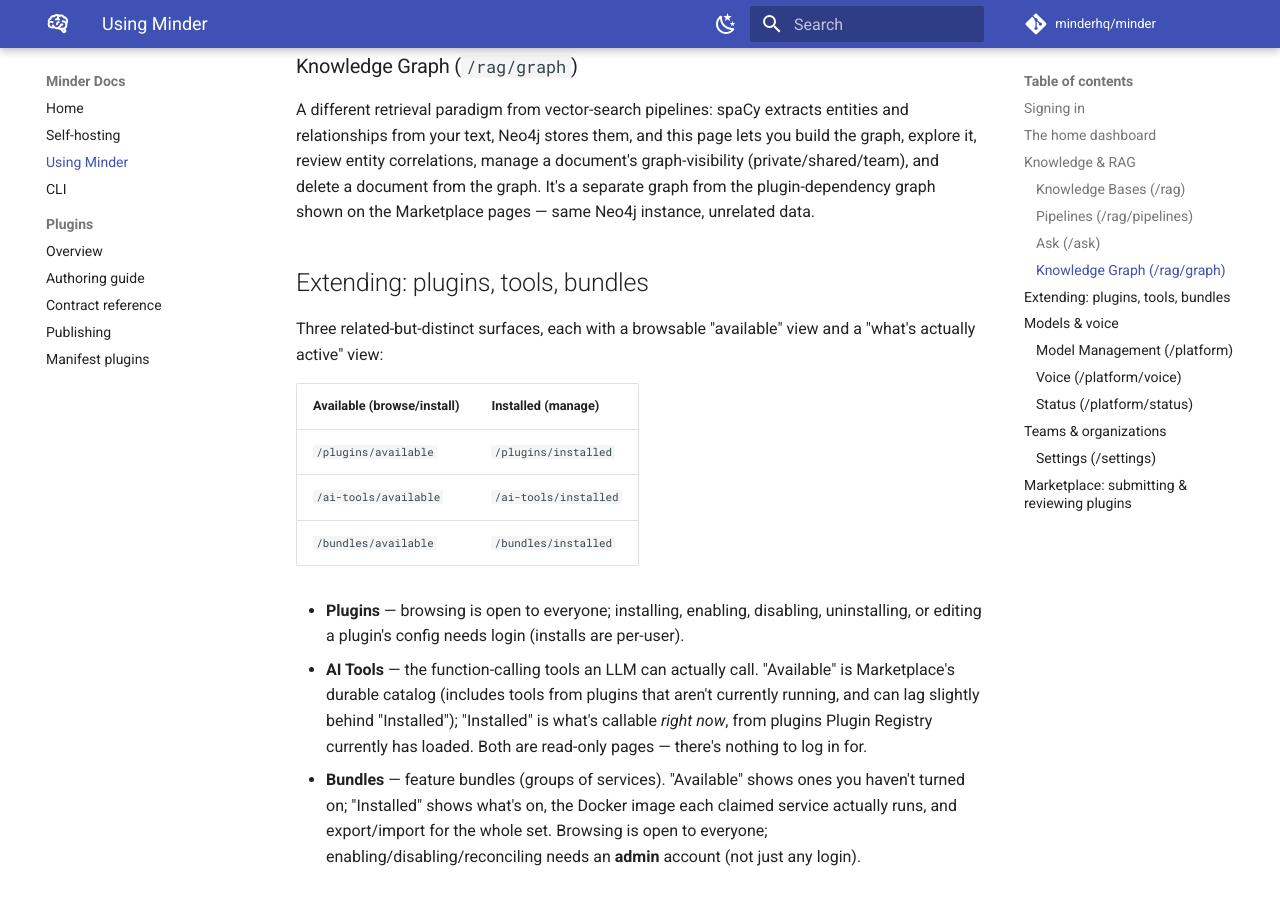
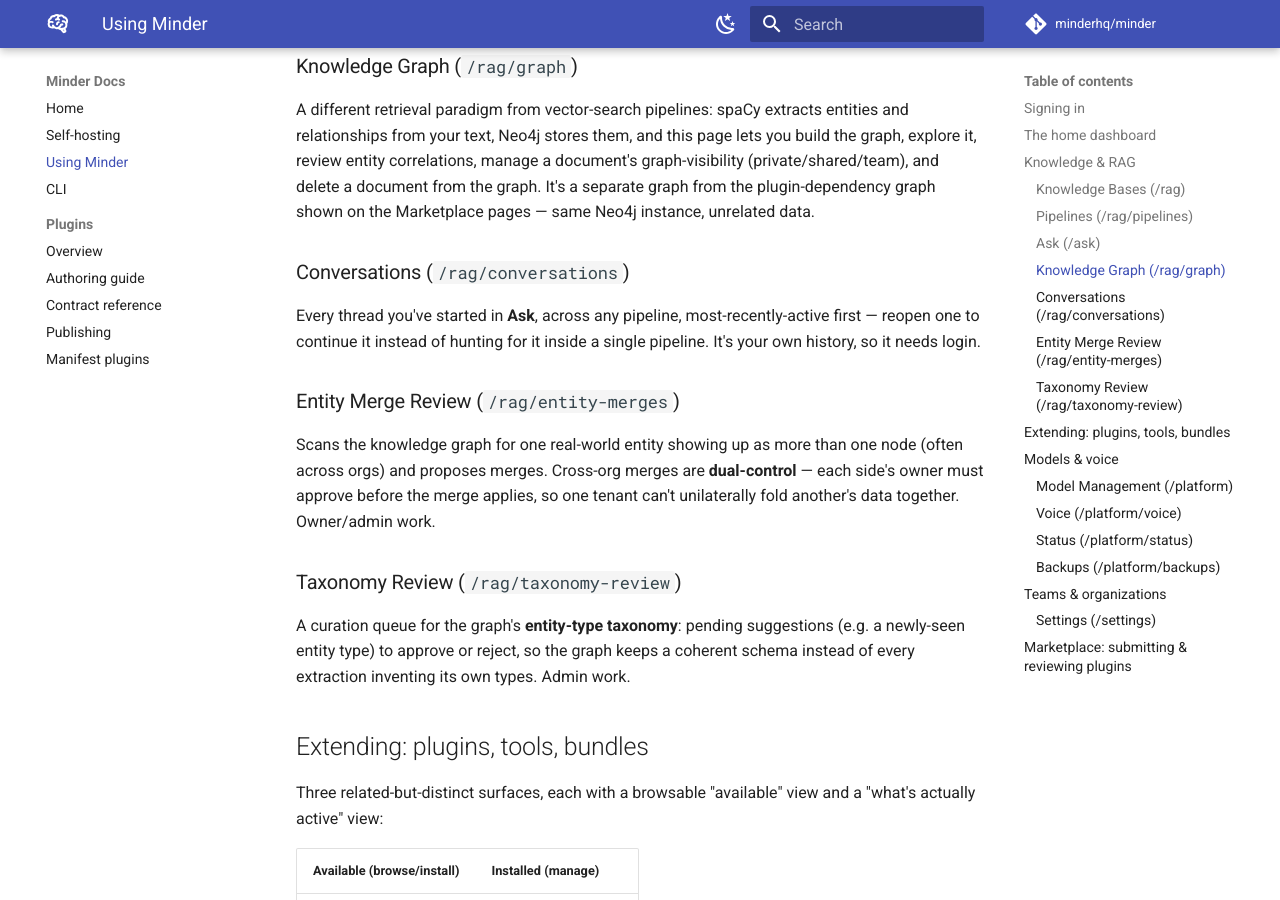
Before and after one commit to minderhq/docs, an MkDocs documentation site: the page built from docs/using-minder.md, in a window 1280 px wide and 900 px high, scrolled down 1748 px. Built offline with MkDocs 1.6.1 and Material for MkDocs 9.7.7, drawn with Linux system fonts in a browser that asks for light colours; comment, search, counter and statistics services are not loaded; some of the changed text lies outside the part shown.

Commit message:
docs(using): document Billing, Backups, Conversations, Entity Merge & Taxonomy Review (#13)
using-minder.md covered most of the control-plane UI but omitted five real
operator pages that ship in minder-client: /billing, /platform/backups,
/rag/conversations, /rag/entity-merges, /rag/taxonomy-review. Descriptions
verified against the actual page components. Partly addresses #6.

```diff
--- a/docs/using-minder.md
+++ b/docs/using-minder.md
@@ -75,6 +75,25 @@ document's graph-visibility (private/shared/team), and delete a document from
 the graph. It's a separate graph from the plugin-dependency graph shown on
 the Marketplace pages — same Neo4j instance, unrelated data.
 
+### Conversations (`/rag/conversations`)
+
+Every thread you've started in **Ask**, across any pipeline, most-recently-active
+first — reopen one to continue it instead of hunting for it inside a single
+pipeline. It's your own history, so it needs login.
+
+### Entity Merge Review (`/rag/entity-merges`)
+
+Scans the knowledge graph for one real-world entity showing up as more than one
+node (often across orgs) and proposes merges. Cross-org merges are
+**dual-control** — each side's owner must approve before the merge applies, so
+one tenant can't unilaterally fold another's data together. Owner/admin work.
+
+### Taxonomy Review (`/rag/taxonomy-review`)
+
+A curation queue for the graph's **entity-type taxonomy**: pending suggestions
+(e.g. a newly-seen entity type) to approve or reject, so the graph keeps a
+coherent schema instead of every extraction inventing its own types. Admin work.
+
 ## Extending: plugins, tools, bundles
 
 Three related-but-distinct surfaces, each with a browsable "available" view
@@ -125,6 +144,13 @@ Health, reported version, and recent logs for every core service. The health
 grid itself is open to everyone; viewing logs needs login, since they can
 contain stack traces treated as sensitive.
 
+### Backups (`/platform/backups`)
+
+Enqueue a full backup of the platform's data and, when you need it, **restore**
+from one — a guarded action behind an explicit confirm. Both run as background
+jobs listed under "Recent Jobs" with their status. Admin-only: it touches every
+service's data.
+
 ## Teams & organizations
 
 - **Teams** (`/teams`) — group users into teams. Any logged-in user can
@@ -136,6 +162,10 @@ contain stack traces treated as sensitive.
 - **Organization** (`/organization`) — your organization, its members, and
   switching between orgs you belong to (invite links can be copied or
   revoked here too).
+- **Billing** (`/billing`) — your organization's current plan and subscription
+  (tier, renewal date). Upgrades and payment-method changes hand off to the
+  billing provider's secure hosted pages / customer portal rather than taking
+  card details in-app. Org owner/admin.
 - **All Organizations** (admin-only) — every organization on the instance,
   and a form to provision a new one (it gets a primary owner and a default
   team automatically).
```
